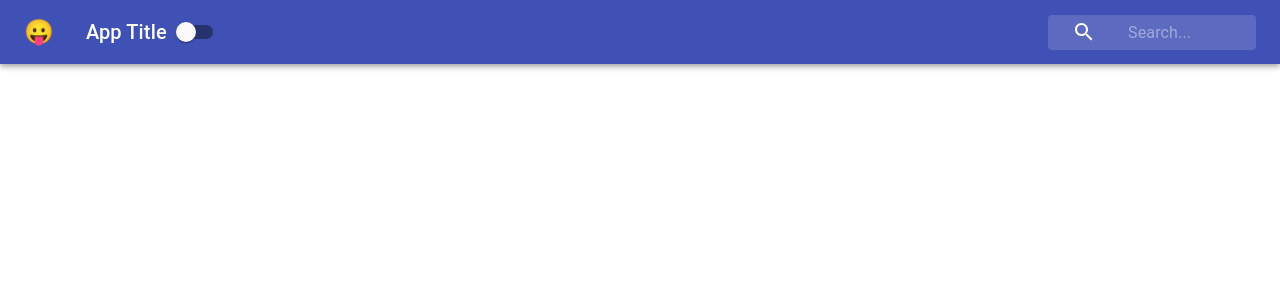
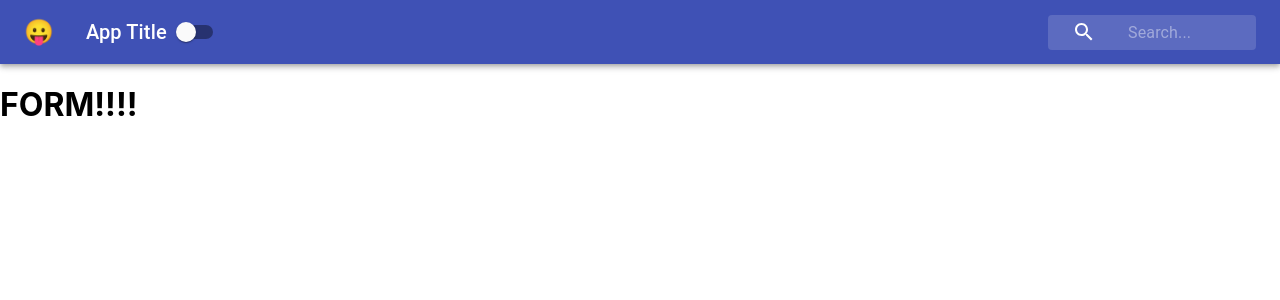
Before and after one commit to Decomplosed/react-context-app, a React (Create React App) app: page / in a window 1280 px wide. Shown: the top 300 px of the page. Built offline with nearby package versions, Linux system fonts and the light colour scheme.

Commit message:
wrapped Form and Navbar inside react fragment

```diff
--- a/src/App.js
+++ b/src/App.js
@@ -1,12 +1,14 @@
 import React from 'react'
 import Navbar from './Navbar'
+import Form from './Form'
 import './App.css'
 
 function App() {
   return (
-    <div className='App'>
+    <>
       <Navbar />
-    </div>
+      <Form />
+    </>
   )
 }
 
```
